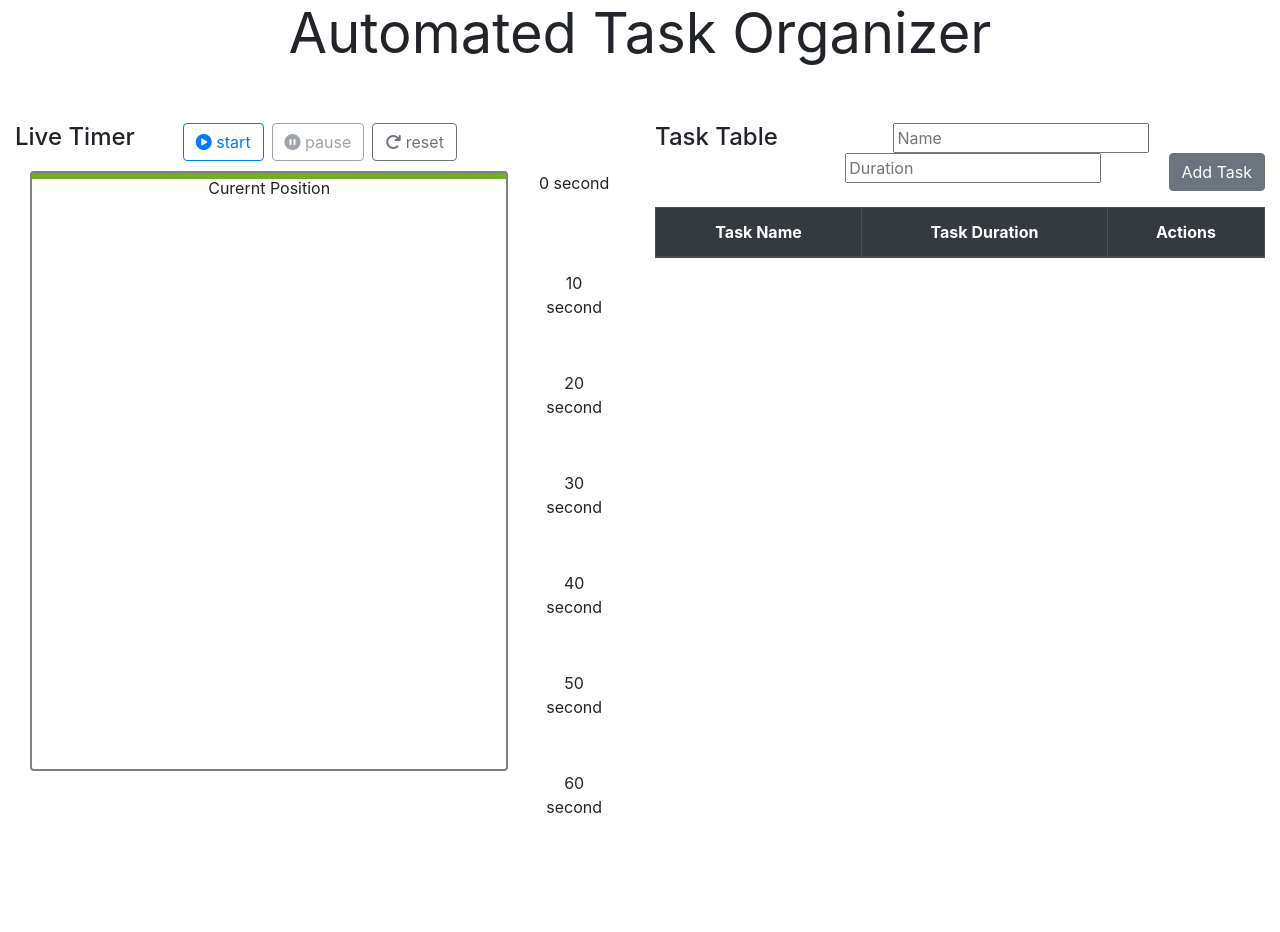
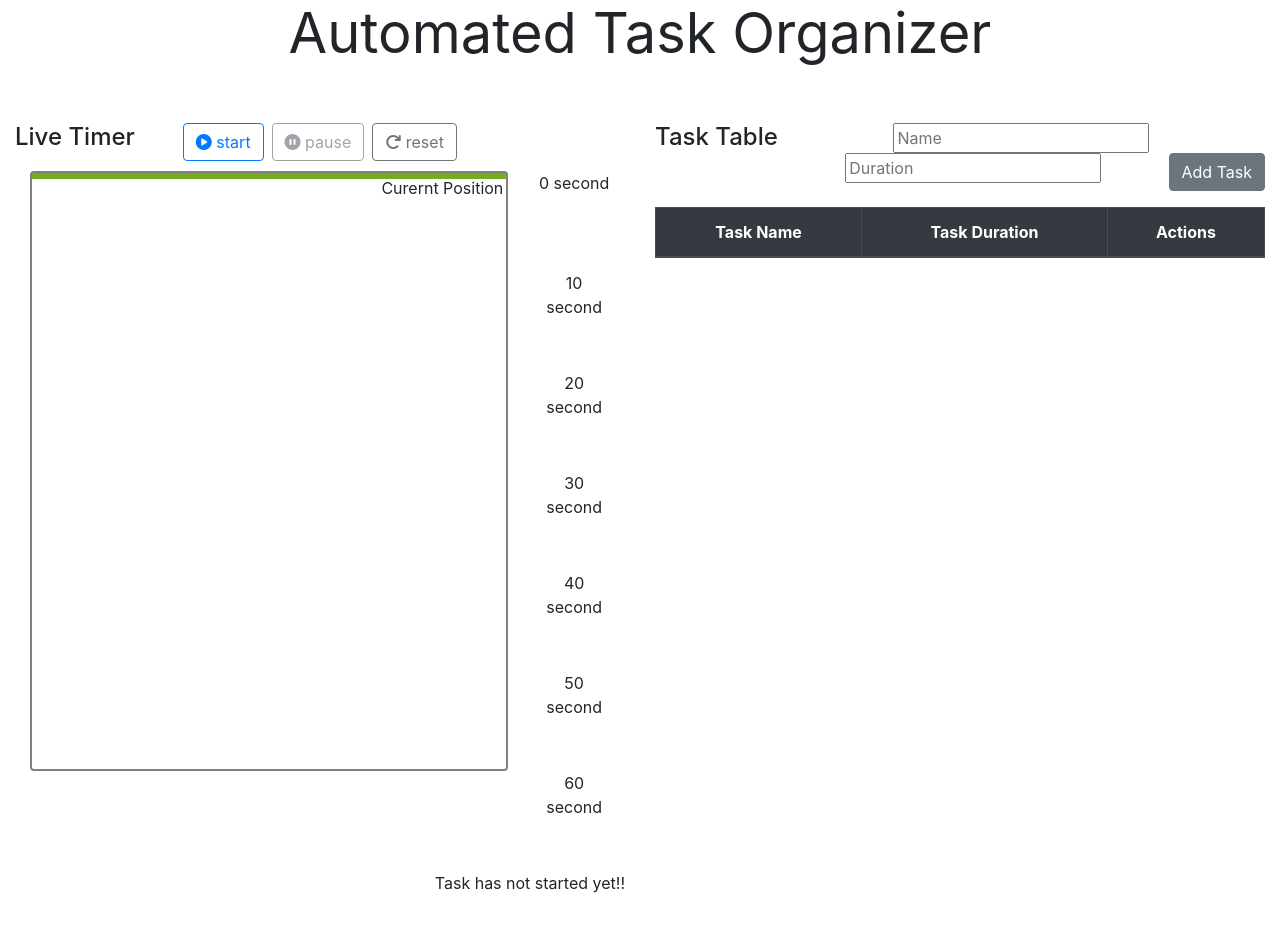
Before and after one commit to SiamNurnabi/task-organizer, a React (Create React App) app: page / in a window 1280 px wide. Shown: the top 932 px of the page. Before the commit the page ends 871 px from the top, so only its background shows below. Built offline with nearby package versions, Linux system fonts and the light colour scheme.

Commit message:
working with alert

```diff
--- a/src/App.js
+++ b/src/App.js
@@ -2,15 +2,17 @@ import React, { Component } from "react";
 import Main from "../src/container/Main/Main";
 import "bootstrap/dist/css/bootstrap.min.css";
 import "./App.css";
-import { BrowserRouter, Route } from "react-router-dom";
+import { BrowserRouter, Route, Switch } from "react-router-dom";
 
 class App extends Component {
   render() {
     return (
       <BrowserRouter>
         <div className="App">
-          <Route path="/task-organizer" exact component={Main} />
-          <Route path="/" exact component={Main} />
+          <Switch>
+            <Route path="/task-organizer" exact component={Main} />
+            <Route path="/" component={Main} />
+          </Switch>
         </div>
       </BrowserRouter>
     );
--- a/src/components/LiveTimerLayout/LiveTimerLayout.js
+++ b/src/components/LiveTimerLayout/LiveTimerLayout.js
@@ -1,7 +1,7 @@
 import React from "react";
 
 const liveTimerLayout = (props) => {
-  const color = [
+  const colors = [
     "#E74C3C",
     "#884EA0",
     "#E67E22",
@@ -21,8 +21,9 @@ const liveTimerLayout = (props) => {
   });
   const taskName = props.tasks.map((task) => {
     sum += +task.duration;
-    if (sum <= 60) return task.name;
+    if (sum <= 60) return [task.name, task.duration];
   });
+  // console.log(taskName);
   const updatedTask = taskDuraion
     .sort(function (a, b) {
       return a - b;
@@ -33,10 +34,10 @@ const liveTimerLayout = (props) => {
           key={index}
           style={{
             height: `${+task * 10}px`,
-            background: `${color[index % 11]}`,
+            background: `${colors[index % 11]}`,
           }}
         >
-          {/* {`${task} seconds`} */}
+          {`${task} second`}
         </div>
       );
     });
@@ -60,6 +61,7 @@ const liveTimerLayout = (props) => {
                 width: "100%",
                 height: "2px",
                 border: "3px solid #73AD21",
+                textAlign: "right",
               }}
             >
               Curernt Position
--- a/src/container/Live-Timer/LiveTimer.js
+++ b/src/container/Live-Timer/LiveTimer.js
@@ -3,14 +3,65 @@ import Aux from "../../hoc/Auxiliary/Auxiliary";
 import LiveTimerLayout from "../../components/LiveTimerLayout/LiveTimerLayout";
 import { connect } from "react-redux";
 import * as actionCreators from "../../store/actions/actions";
+import { Toast } from "react-bootstrap";
 
 class LiveTimer extends Component {
+  state = {
+    show: true,
+  };
+
+  closeToasthandler = () => {
+    const showToast = this.state.show;
+    this.setState({ show: !showToast });
+  };
+
   render() {
-    // const taskDurationArray = Object.keys(this.props.tasks).map((task) => {
-    //   return task;
-    // });
+    let sum = 0;
+    const taskDuraion = this.props.tasks.map((task) => {
+      sum += +task.duration;
+      if (sum <= 60) return +task.duration;
+    });
+    const sortedTaskDuration = taskDuraion.sort(function (a, b) {
+      return a - b;
+    });
+    sortedTaskDuration.unshift(0);
+    let temp = this.props.temp;
+    const updatedTaskDuration = sortedTaskDuration.map((task, index) => {
+      if (index === 0) return task;
+      else {
+        console.log(temp);
+        temp += task;
+        return temp;
+      }
+    });
+    // console.log(sortedTaskDuration);
+    // console.log(updatedTaskDuration);
 
-    // const pauseTimerHandler = () => clearInterval(this.props.playTimerHandler);
+    let notification = (
+      <p style={{ textAlign: "center" }}>Task has not started yet!!</p>
+    );
+    if (this.props.alert) {
+      notification = updatedTaskDuration.map((task, index) => {
+        console.log(task);
+        console.log(this.props.ctr);
+
+        if (this.props.ctr === task)
+          return (
+            <Toast
+              key={index}
+              show={this.state.show}
+              onClose={this.closeToasthandler}
+              delay="10000"
+              autohide
+            >
+              <Toast.Header>
+                <i className="fas fa-bell" />
+                &nbsp;<strong className="mr-auto">Task is starting</strong>
+              </Toast.Header>
+            </Toast>
+          );
+      });
+    }
     return (
       <Aux>
         <div className="float-left">
@@ -41,9 +92,27 @@ class LiveTimer extends Component {
             &nbsp;reset
           </button>
         </div>
-
         <div className="mt-5">
           <LiveTimerLayout tasks={this.props.tasks} ctr={this.props.ctr} />
+        </div>
+        <div
+          className="container"
+          aria-live="polite"
+          aria-atomic="true"
+          style={{
+            position: "relative",
+            minHeight: "200px",
+          }}
+        >
+          <div
+            style={{
+              position: "absolute",
+              top: 0,
+              right: 0,
+            }}
+          >
+            {notification}
+          </div>
         </div>
       </Aux>
     );
@@ -56,6 +125,8 @@ const mapStateToProps = (state) => {
     ctr: state.counter,
     play: state.play,
     pause: state.pause,
+    alert: state.alert,
+    temp: state.temp,
   };
 };
 
--- a/src/store/reducer.js
+++ b/src/store/reducer.js
@@ -6,6 +6,8 @@ const initialState = {
   counter: 0,
   play: false,
   pause: true,
+  alert: null,
+  temp: 0,
 };
 const reducer = (state = initialState, action) => {
   if (action.type === actionTypes.ADD_TASK) {
@@ -49,6 +51,7 @@ const reducer = (state = initialState, action) => {
       counter: state.counter + 1,
       play: true,
       pause: false,
+      alert: true,
     };
   }
   if (action.type === actionTypes.PAUSE_TIMER) {
@@ -64,6 +67,8 @@ const reducer = (state = initialState, action) => {
       counter: 0,
       play: false,
       pause: true,
+      alert: false,
+      temp: 0,
     };
   }
 
```
